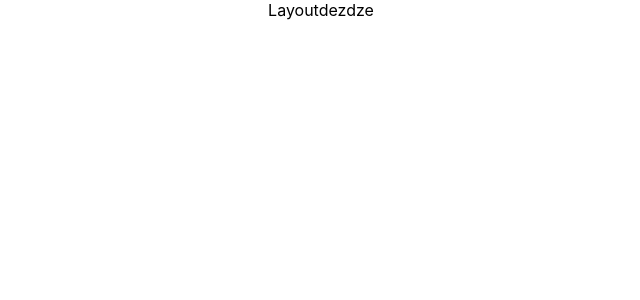
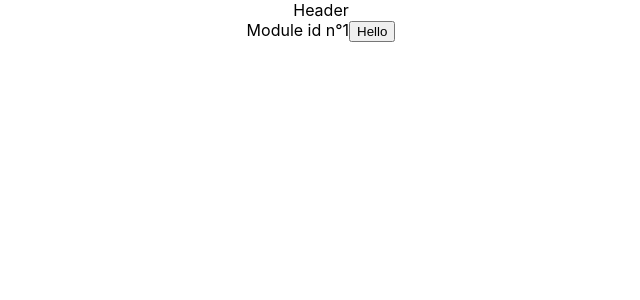
Before and after one commit to plx-edu/monitoring-iot, a React (Create React App) app in the folder frontend/: page /module/1 in a window 1280 px wide. Shown: the top 300 px of the page, without its empty margins (319-959 px from the left). Built offline with nearby package versions, Linux system fonts and the light colour scheme.

Commit message:
added 'base' components

```diff
--- a/frontend/src/App.tsx
+++ b/frontend/src/App.tsx
@@ -1,10 +1,18 @@
 import "./App.css";
 import Layout from "./components/Layout/Layout";
+import {Routes, Route} from "react-router";
+import DashBoard from "./components/DashBoard/DashBoard";
+import Module from "./components/Module/Module";
 
 function App() {
 	return (
 		<section className="App">
-			<Layout>dezdze</Layout>
+			<Layout>
+				<Routes>
+					<Route path="/" element={<DashBoard />} />
+					<Route path="/module/:id" element={<Module />} />
+				</Routes>
+			</Layout>
 		</section>
 	);
 }
--- /dev/null
+++ b/frontend/src/components/DashBoard/DashBoard.tsx
@@ -0,0 +1,5 @@
+import React from "react";
+
+export default function DashBoard() {
+	return <div>DashBoard</div>;
+}
--- /dev/null
+++ b/frontend/src/components/Header/Header.tsx
@@ -0,0 +1,5 @@
+import React from "react";
+
+export default function Header() {
+	return <header>Header</header>;
+}
--- a/frontend/src/components/Layout/Layout.tsx
+++ b/frontend/src/components/Layout/Layout.tsx
@@ -1,5 +1,11 @@
 import React from "react";
+import Header from "../Header/Header";
 
 export default function Layout(props: {children: React.ReactNode}) {
-	return <section>Layout{props.children}</section>;
+	return (
+		<section>
+			<Header />
+			{props.children}
+		</section>
+	);
 }
--- /dev/null
+++ b/frontend/src/components/Module/Module.tsx
@@ -0,0 +1,19 @@
+import React, {useEffect} from "react";
+import {useParams} from "react-router-dom";
+
+export default function Module() {
+	const {id} = useParams();
+
+	useEffect(() => {
+		console.log(id);
+	}, []);
+
+	return (
+		<div>
+			Module id n°{id}
+			<button type="button" onClick={() => console.log("hello")}>
+				Hello
+			</button>
+		</div>
+	);
+}
--- a/frontend/src/index.tsx
+++ b/frontend/src/index.tsx
@@ -1,14 +1,17 @@
-import React from 'react';
-import ReactDOM from 'react-dom';
-import './index.css';
-import App from './App';
-import reportWebVitals from './reportWebVitals';
+import React from "react";
+import ReactDOM from "react-dom";
+import "./index.css";
+import App from "./App";
+import reportWebVitals from "./reportWebVitals";
+import {BrowserRouter} from "react-router-dom";
 
 ReactDOM.render(
-  <React.StrictMode>
-    <App />
-  </React.StrictMode>,
-  document.getElementById('root')
+	<React.StrictMode>
+		<BrowserRouter>
+			<App />
+		</BrowserRouter>
+	</React.StrictMode>,
+	document.getElementById("root"),
 );
 
 // If you want to start measuring performance in your app, pass a function
```
Also changed, not shown: frontend/src/logo.svg (deleted).
